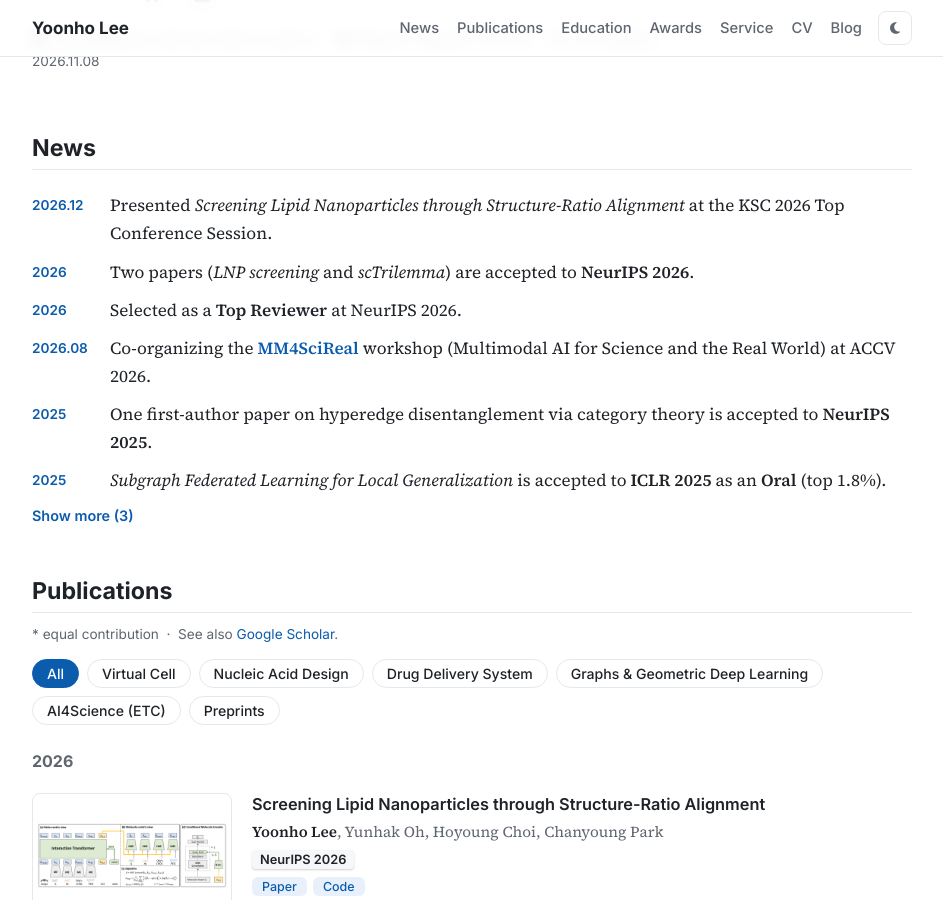
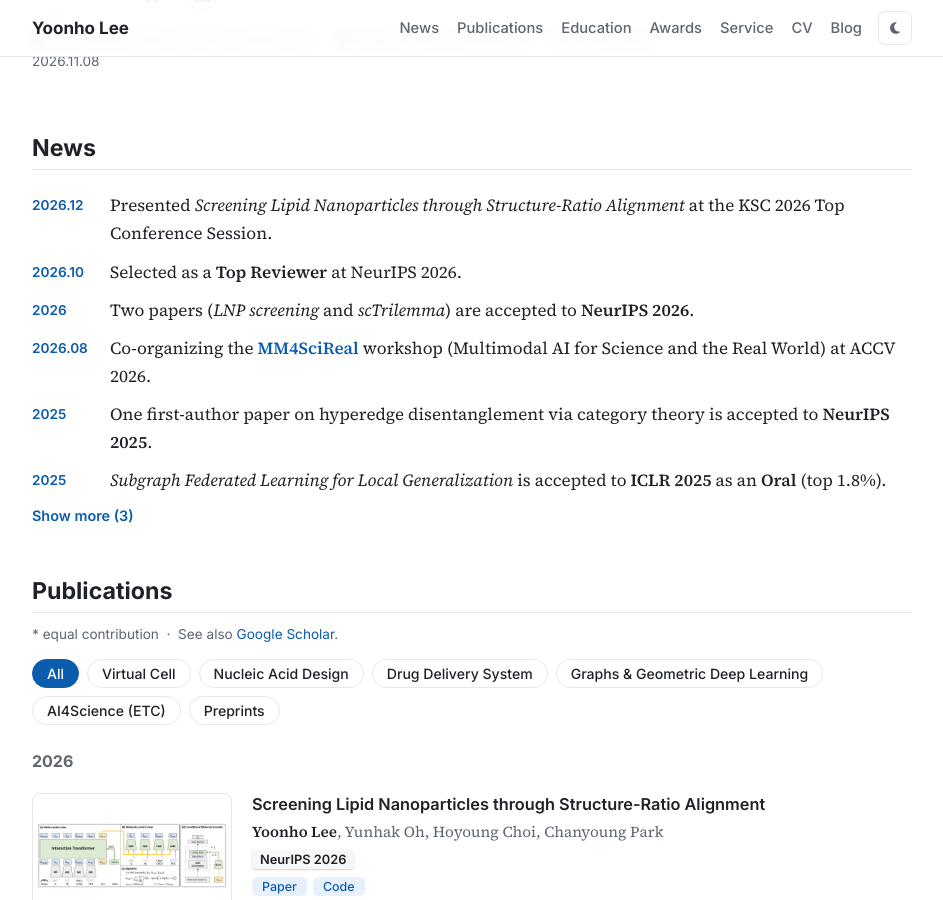
Before and after one commit to Yoonho-Lee-AI4Science/Yoonho-Lee-AI4Science.github.io, a Jekyll site: the page built from index.html, in a window 1280 px wide and 900 px high, scrolled down 548 px. Shown: the whole window, without its empty margins (168-1111 px from the left). Built offline with Jekyll 4.4.1, drawn with Linux system fonts in a browser that asks for light colours; a style sheet for code colours, icons or effects is not loaded.

Commit message:
Date NeurIPS Top Reviewer news item as 2026.10 and reorder
Co-Authored-By: Claude Opus 5.5 <noreply@anthropic.com>

```diff
--- a/index.html
+++ b/index.html
@@ -86,8 +86,8 @@
       <h2>News</h2>
       <ul class="news collapsible" data-visible="6">
         <li><span class="date">2026.12</span><span>Presented <em>Screening Lipid Nanoparticles through Structure-Ratio Alignment</em> at the KSC 2026 Top Conference Session.</span></li>
+        <li><span class="date">2026.10</span><span>Selected as a <strong>Top Reviewer</strong> at NeurIPS 2026.</span></li>
         <li><span class="date">2026</span><span>Two papers (<em>LNP screening</em> and <em>scTrilemma</em>) are accepted to <strong>NeurIPS 2026</strong>.</span></li>
-        <li><span class="date">2026</span><span>Selected as a <strong>Top Reviewer</strong> at NeurIPS 2026.</span></li>
         <li><span class="date">2026.08</span><span>Co-organizing the <a href="https://mm4scireal.github.io"><strong>MM4SciReal</strong></a> workshop (Multimodal AI for Science and the Real World) at ACCV 2026.</span></li>
         <li><span class="date">2025</span><span>One first-author paper on hyperedge disentanglement via category theory is accepted to <strong>NeurIPS 2025</strong>.</span></li>
         <li><span class="date">2025</span><span><em>Subgraph Federated Learning for Local Generalization</em> is accepted to <strong>ICLR 2025</strong> as an <strong>Oral</strong> (top 1.8%).</span></li>
```
